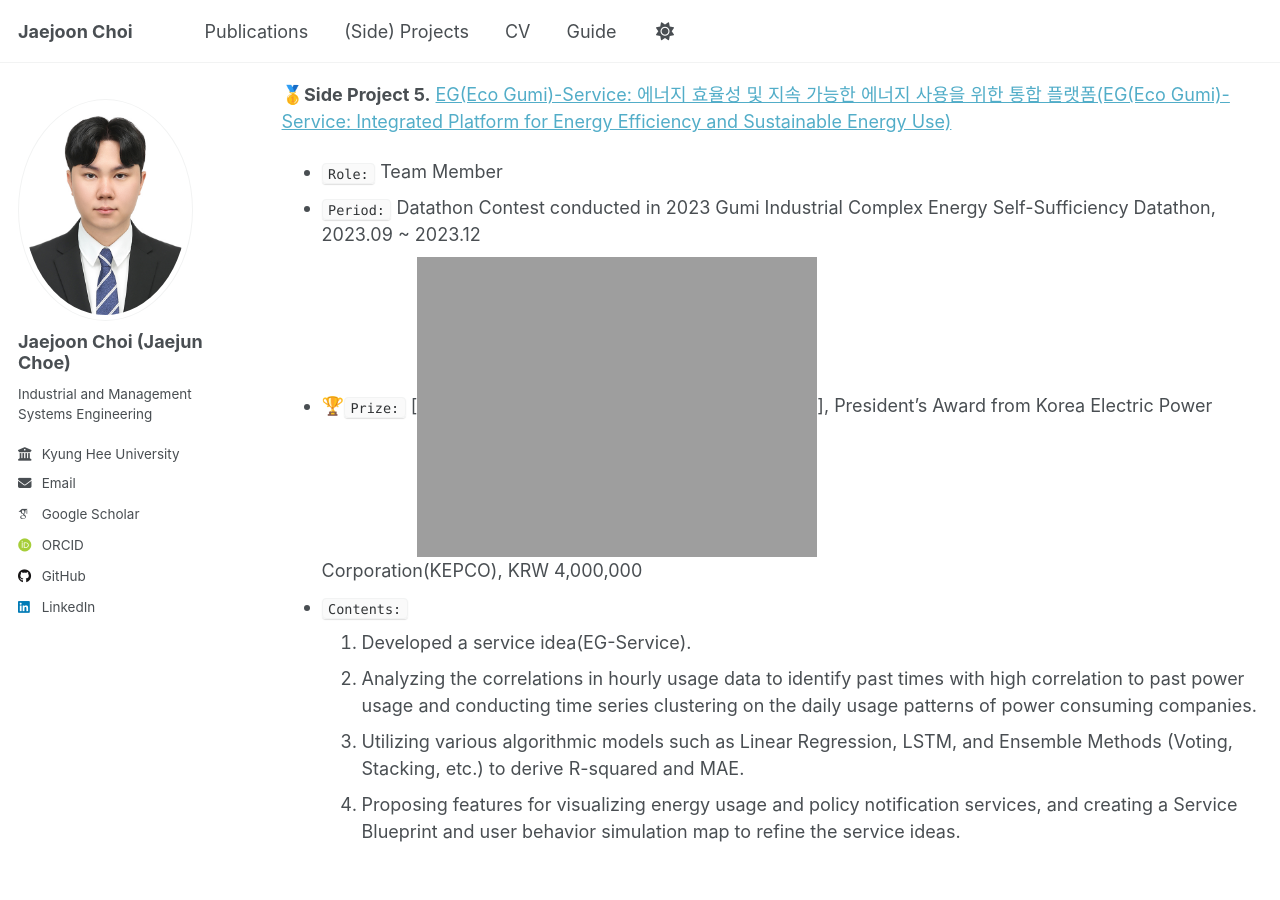
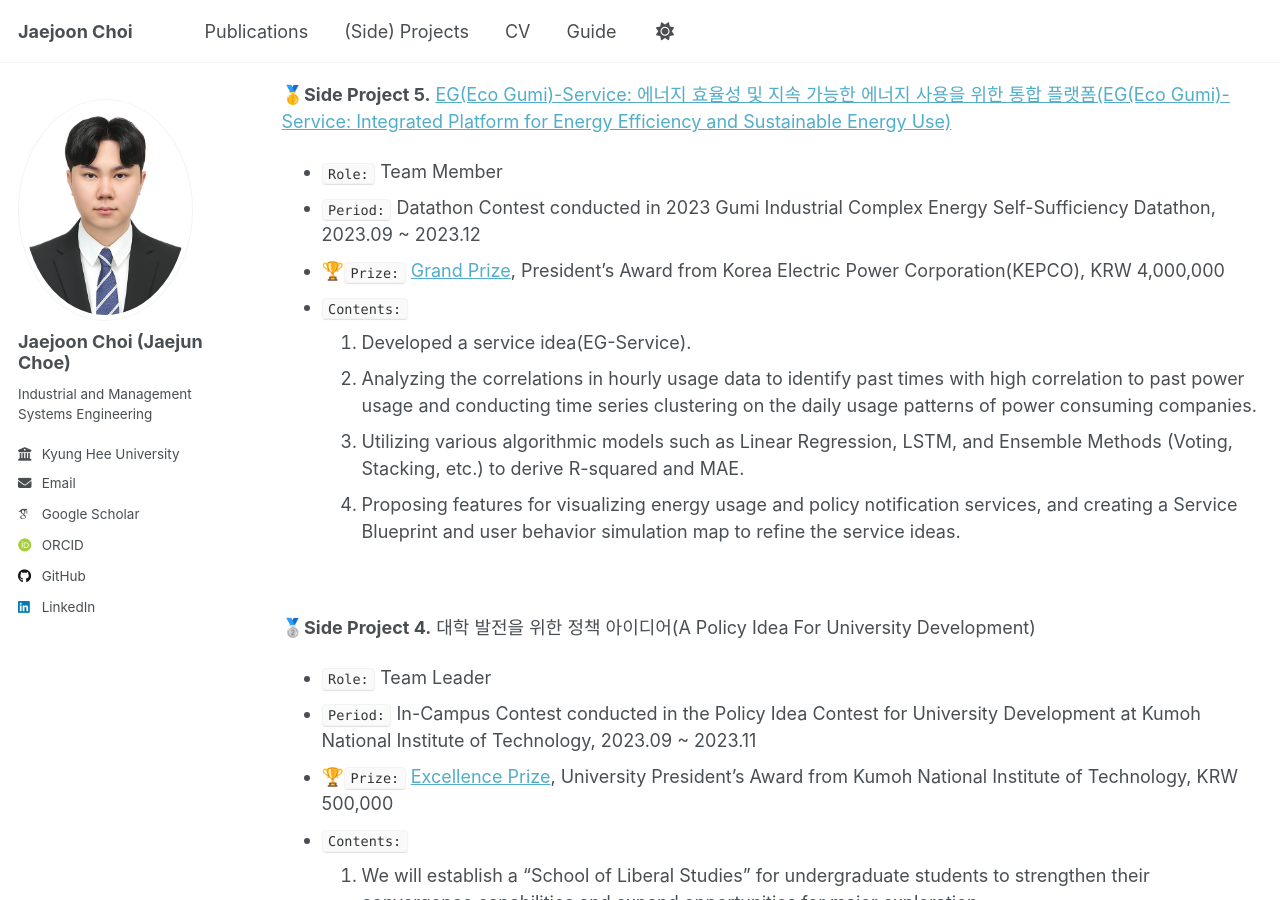
Before and after one commit to jaejunchoe/jaejunchoe.github.io, a Jekyll site: the page built from _pages/project.md, in a window 1280 px wide and 900 px high, scrolled down 1054 px. Built offline with Jekyll 4.4.1, drawn with Linux system fonts in a browser that asks for light colours; some web fonts are replaced; part of the change alters nothing that is shown.

Commit message:
initial commit

```diff
--- a/_pages/project.md
+++ b/_pages/project.md
@@ -46,7 +46,7 @@ satisfactory.  <br/>
 🥇**Side Project 5.** [EG(Eco Gumi)-Service: 에너지 효율성 및 지속 가능한 에너지 사용을 위한 통합 플랫폼(EG(Eco Gumi)-Service: Integrated Platform for Energy Efficiency and Sustainable Energy Use)](https://github.com/jaejunchoe/2023-Gumi-Industrial-Complex-Energy-Self-Sufficiency-Datathon)
 - `Role:` Team Member
 - `Period:` Datathon Contest conducted in 2023 Gumi Industrial Complex Energy Self-Sufficiency Datathon, 2023.09 ~ 2023.12
-- 🏆`Prize:` [![Grand Prize]('jaejunchoe/jaejunchoe.github.io/images/구미산단_데이터톤.jpg')], President's Award from Korea Electric Power Corporation(KEPCO), KRW 4,000,000
+- 🏆`Prize:` [Grand Prize]('https://github.com/jaejunchoe/jaejunchoe.github.io/images/구미산단_데이터톤.jpg'), President's Award from Korea Electric Power Corporation(KEPCO), KRW 4,000,000
 - `Contents:` <br/>
 1. Developed a service idea(EG-Service). <br/>
 1. Analyzing the correlations in hourly usage data to identify past times with high correlation to past power usage and conducting time series clustering on
```
